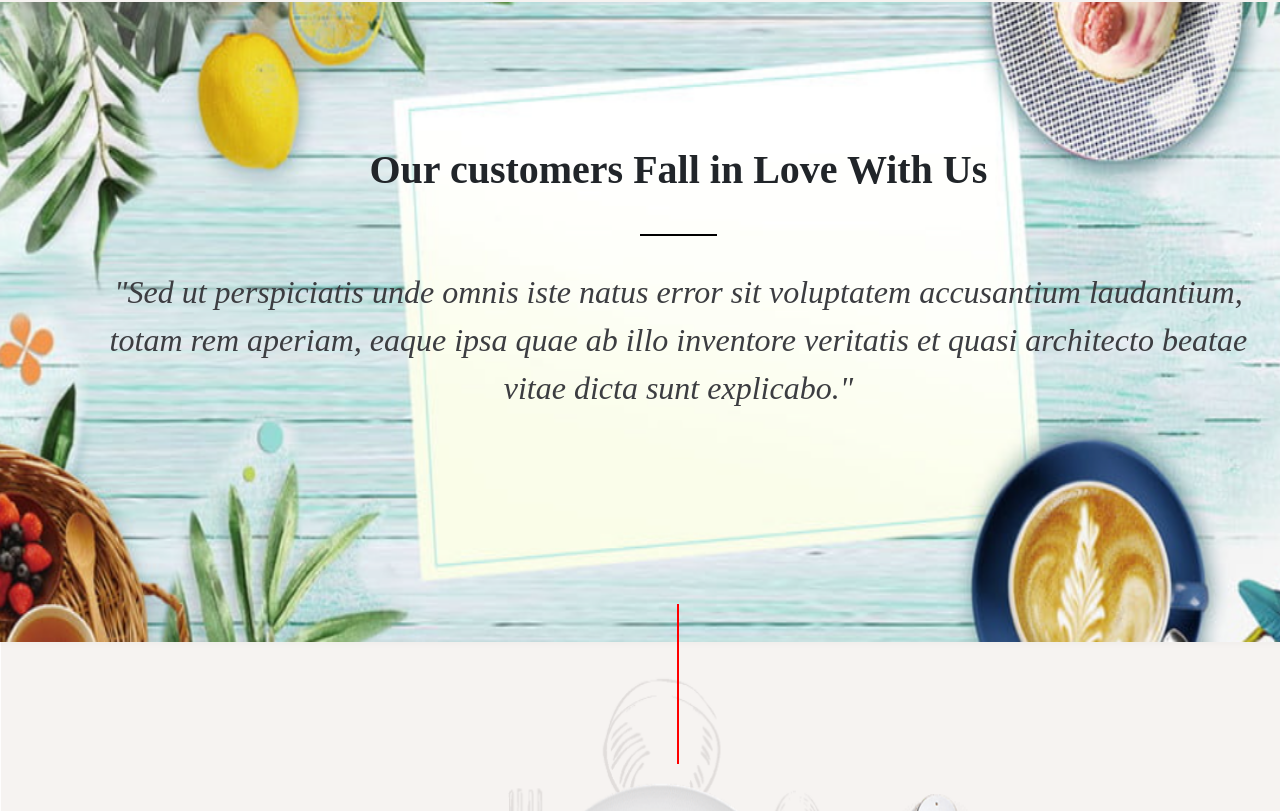
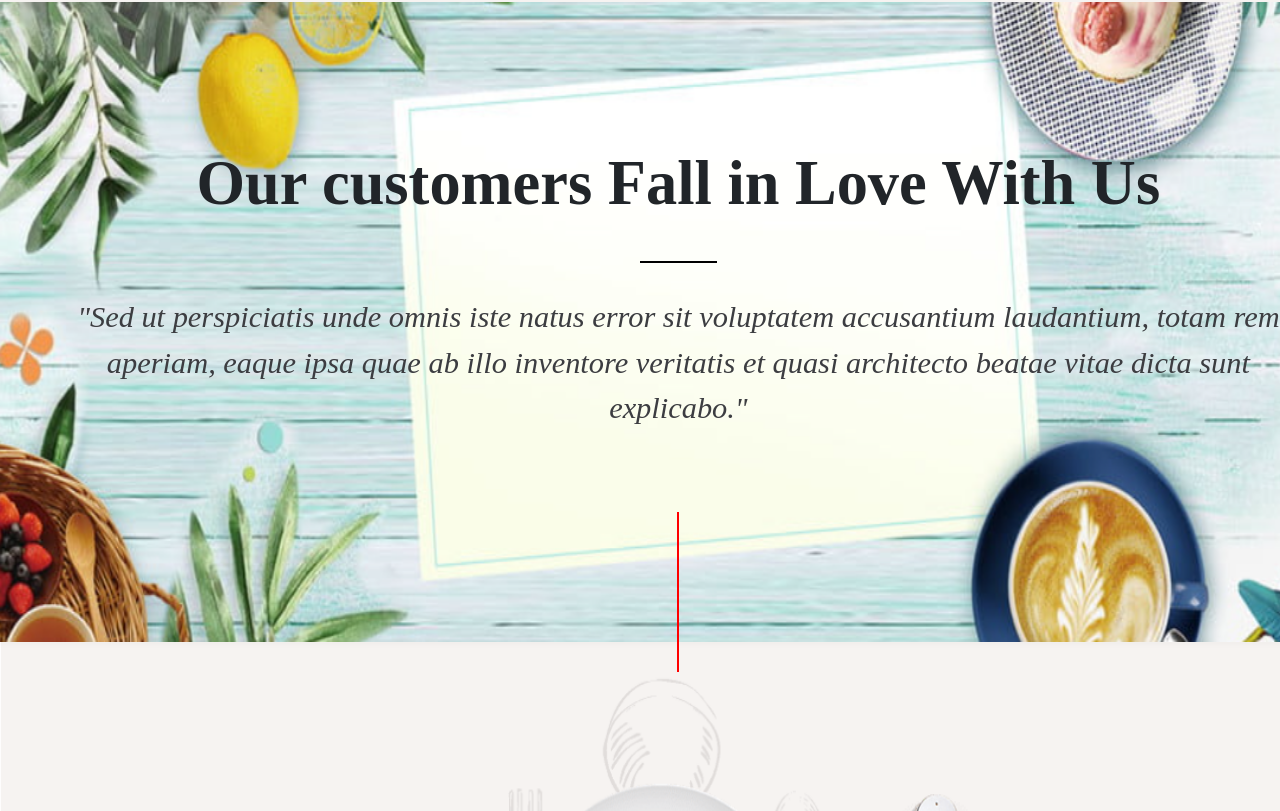
Before and after one commit to Yodawgz0/food-works, a React (Create React App) app: page / in a window 1280 px wide. Shown: the part 4349-5160 px from the top of the page. Built offline with nearby package versions, Linux system fonts and the light colour scheme.

Commit message:
changes in fontsize

```diff
--- a/src/styles/Testimonials.scss
+++ b/src/styles/Testimonials.scss
@@ -21,7 +21,7 @@ img {
   align-items: center;
 
   &__mainheading {
-    font-size: 2.5rem;
+    font-size: calc(1.5rem + 3vw);
     text-align: center;
     font-family: serif;
     font-weight: bold;
@@ -33,7 +33,8 @@ img {
     margin-bottom: 4vh;
   }
   &__details {
-    font-size: 2rem;
+
+    font-size: calc(0.3rem + 2vw);
     font-family: cursive;
     font-style: italic;
     color: rgb(60, 61, 65);
@@ -45,7 +46,7 @@ img {
     background-color:#E5DBCC;
   border-left: 2px solid red;
   height: 20vh;
-  margin-top: 22vh;
+  margin-top: 8vh;
   margin-bottom: 5vh;
   }
 }
```
